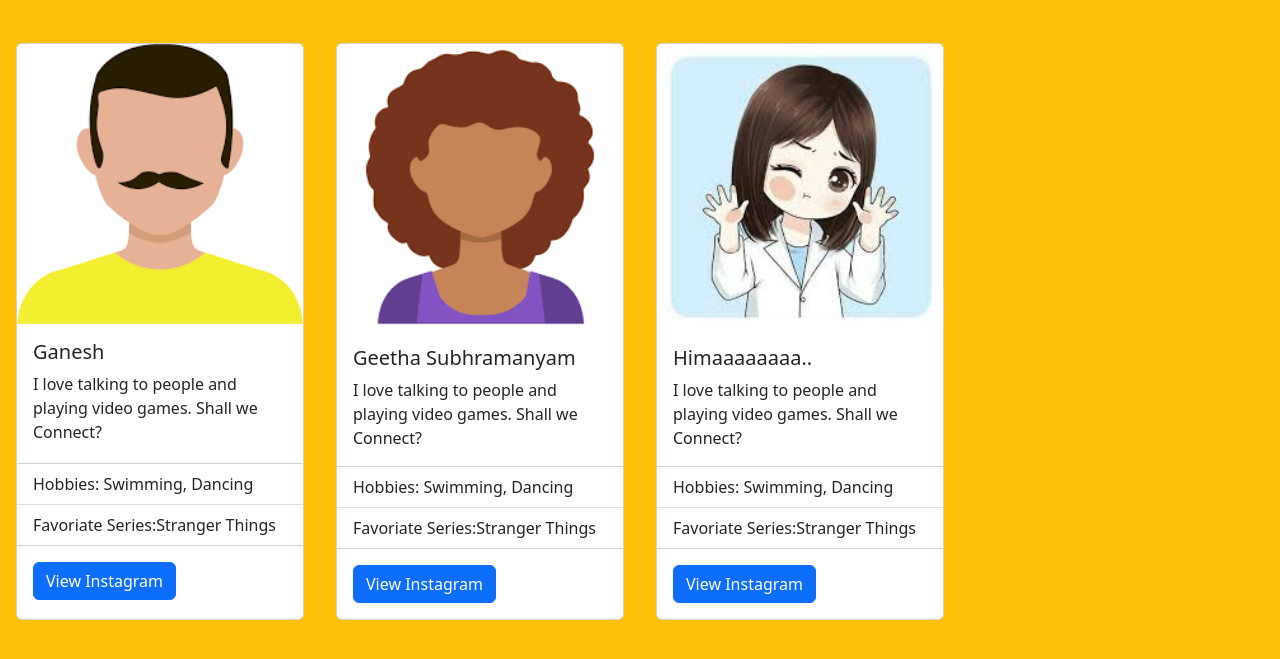
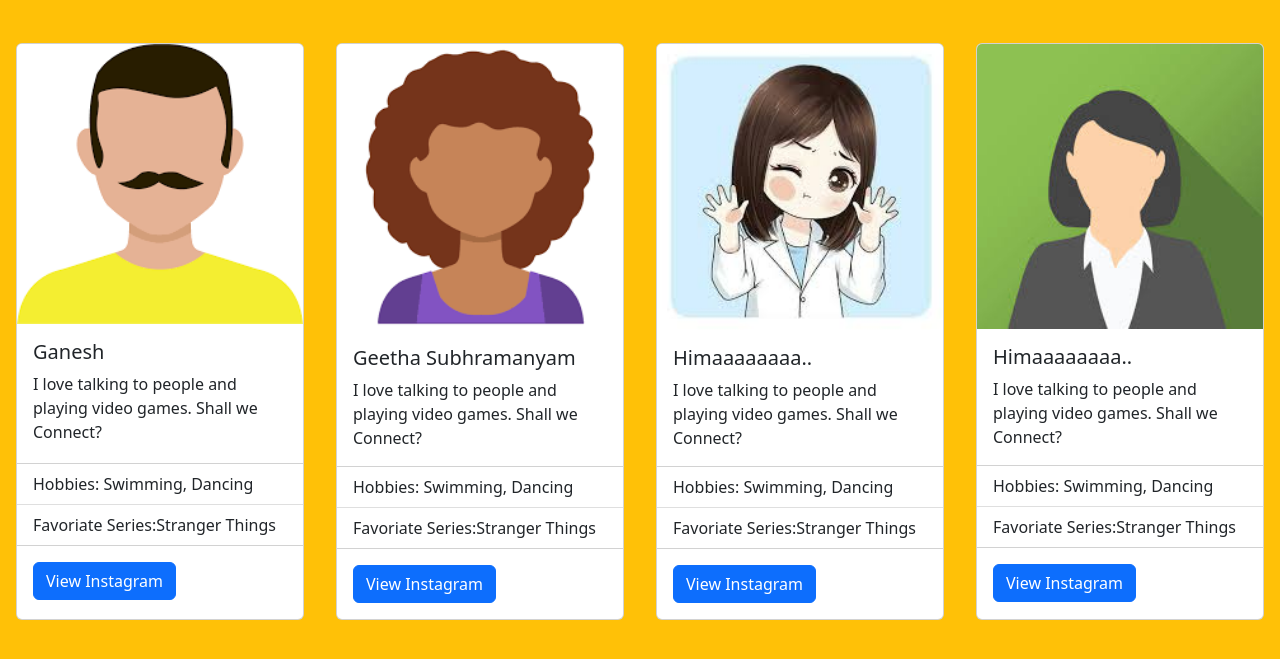
Before and after one commit to subhani-syed/Git-Workshop-2022, a plain HTML site: page index.html in a window 1280 px wide. Shown: the part 53-712 px from the top of the page. Drawn offline with nearby package versions, Linux system fonts and the light colour scheme.

Commit message:
Commit by VETLA PAVAN KALYAN

```diff
--- a/index.html
+++ b/index.html
@@ -64,7 +64,22 @@
                 <a href="https://instagram.com/_yaswanth14" target="_blank" class="btn btn-primary">View Instagram</a>
             </div>
         </div> <!-- Card-3 Himaaa -->
+        <div class="card mb-5 mx-3" style="width: 18rem;">
+            <img src="img/avatar8.jpg" class="card-img-top" alt="mistake">
+            <div class="card-body">
+                <h5 class="card-title">Himaaaaaaaa..</h5>
+                <p class="card-text">I love talking to people and playing video games. Shall we Connect?</p>
+            </div>
 
+            <ul class="list-group list-group-flush">
+                <li class="list-group-item">Hobbies: Swimming, Dancing</li>
+                <li class="list-group-item">Favoriate Series:Stranger Things</li>
+            </ul>
+
+            <div class="card-body">
+                <a href="https://instagram.com/_yaswanth14" target="_blank" class="btn btn-primary">View Instagram</a>
+            </div>
+        </div><!-- Commit by Pavan -->
 
 
     </div>
```
